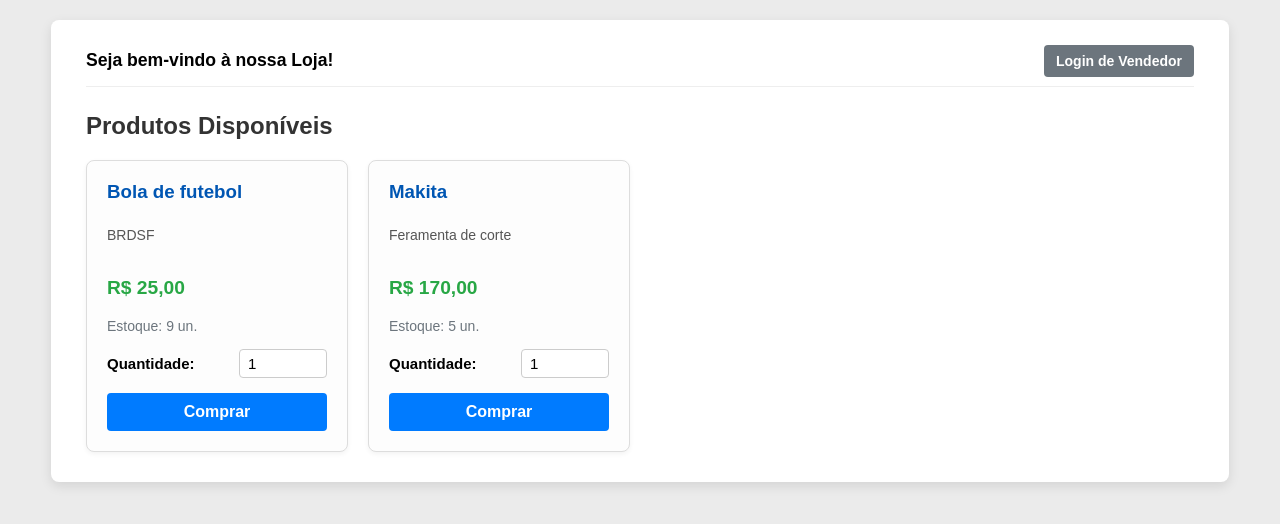
After one commit to WillianHora/dev_evolution_ixc, a PHP site: page /loja.php in a window 1280 px wide. The commit adds this page. Shown: the top 524 px of the page. Run offline with PHP 8.4, Linux system fonts and the light colour scheme; data comes from the database, SQL or seed files in the repository; both versions use the stored data as it was after the commit.

Commit message:
Finalização projeto

```diff
--- /dev/null
+++ b/public/loja.php
@@ -0,0 +1,93 @@
+<?php
+
+session_start();
+
+require_once '../src/Database.php';
+
+function buscarTodosProdutosDisponiveis($db) {
+    // A regra de negócio que você pediu:
+    $sql = "SELECT id, nome, descricao, quantidade, valor
+            FROM produtos
+            WHERE quantidade > 0"; // Só mostra se tiver estoque
+    $stmt = $db->prepare($sql);
+    $stmt->execute();
+    return $stmt->fetchAll(PDO::FETCH_ASSOC);
+}
+
+$db = new Database();
+$produtos_disponiveis = buscarTodosProdutosDisponiveis($db);
+
+$is_admin_logado = isset($_SESSION['logged_in']) && $_SESSION['logged_in'] === true;
+
+?>
+<!DOCTYPE html>
+<html lang="pt-br">
+<head>
+    <meta charset="UTF-8">
+    <meta name="viewport" content="width=device-width, initial-scale=1.0">
+    <title>Loja - Comprar Produtos</title>
+    <link rel="stylesheet" href="/style/loja.css">
+</head>
+<body>
+
+    <div class="container">
+        <div class="admin-header">
+            <span class="welcome-msg">
+                Seja bem-vindo à nossa Loja!
+            </span>
+            <div>
+                <?php if ($is_admin_logado): ?>
+                    <a href="adm.php" class="btn-link">Meu Painel (Vendedor)</a>
+                <?php else: ?>
+                    <a href="index.php" class="btn-link">Login de Vendedor</a>
+                <?php endif; ?>
+            </div>
+        </div>
+
+        <h2>Produtos Disponíveis</h2>
+
+        <?php if(isset($_GET['erro'])): ?>
+            <p class="mensagem-erro">Erro: <?php echo htmlspecialchars($_GET['erro']); ?></p>
+        <?php endif; ?>
+        <?php if(isset($_GET['sucesso'])): ?>
+            <p class="mensagem-sucesso">Compra realizada com sucesso!</p>
+        <?php endif; ?>
+
+        <div class="product-grid">
+
+            <?php if (empty($produtos_disponiveis)): ?>
+                <p class="sem-produtos">Nenhum produto disponível no momento.</p>
+            <?php else: ?>
+                <?php foreach ($produtos_disponiveis as $produto): ?>
+
+                    <div class="product-card">
+                        <h3><?php echo htmlspecialchars($produto['nome']); ?></h3>
+                        <p class="descricao"><?php echo htmlspecialchars($produto['descricao']); ?></p>
+                        <p class="preco">R$ <?php echo number_format($produto['valor'], 2, ',', '.'); ?></p>
+                        <p class="estoque">Estoque: <?php echo $produto['quantidade']; ?> un.</p>
+
+                        <form action="registrar_venda.php" method="POST">
+                            <input type="hidden" name="id_produto" value="<?php echo $produto['id']; ?>">
+                            <input type="hidden" name="valor_produto" value="<?php echo $produto['valor']; ?>">
+
+                            <div class="form-group-compra">
+                                <label for="quantidade-<?php echo $produto['id']; ?>">Quantidade:</label>
+                                <input type="number"
+                                       name="quantidade"
+                                       id="quantidade-<?php echo $produto['id']; ?>"
+                                       value="1"
+                                       min="1"
+                                       max="<?php echo $produto['quantidade']; ?>"
+                                       required>
+                            </div>
+
+                            <button type="submit" class="btn-comprar">Comprar</button>
+                        </form>
+                    </div>
+
+                <?php endforeach; ?>
+            <?php endif; ?>
+        </div>
+    </div>
+</body>
+</html>
--- /dev/null
+++ b/public/style/loja.css
@@ -0,0 +1,173 @@
+/* Estilo base (pode reutilizar o 'body' do seu painel.css) */
+body {
+    font-family: Arial, sans-serif;
+    background-color: rgb(235, 235, 235);
+    margin: 0;
+    padding: 20px;
+    box-sizing: border-box;
+}
+
+.container {
+    background: #ffffff;
+    padding: 30px 35px;
+    border-radius: 8px;
+    box-shadow: 0 4px 12px rgba(0, 0, 0, 0.1);
+    width: 1200px;
+    max-width: 95%;
+    margin: 0 auto;
+    box-sizing: border-box;
+}
+
+/* Cabeçalho de Admin (Reutilizado) */
+.admin-header {
+    width: 100%;
+    margin-bottom: 25px;
+    display: flex;
+    justify-content: space-between;
+    align-items: center;
+    border-bottom: 1px solid #eee;
+    padding-bottom: 15px;
+    flex-wrap: wrap;
+    gap: 15px;
+}
+.admin-header .welcome-msg {
+    font-size: 1.1em;
+    font-weight: bold;
+}
+.admin-header .welcome-msg .user-name {
+    color: #007bff;
+}
+.admin-header .logout-link,
+.admin-header .btn-link {
+    text-decoration: none;
+    background-color: #dc3545;
+    color: white;
+    padding: 8px 12px;
+    border-radius: 4px;
+    font-size: 14px;
+    font-weight: bold;
+    transition: background-color 0.3s;
+    margin-left: 10px;
+}
+.admin-header .btn-link {
+    background-color: #6c757d;
+}
+.admin-header .logout-link:hover {
+    background-color: #c82333;
+}
+.admin-header .btn-link:hover {
+    background-color: #5a6268;
+}
+
+.container h2 {
+    color: #333;
+    margin-bottom: 20px;
+}
+
+/* Grade de Produtos */
+.product-grid {
+    display: grid;
+    /* Cria colunas flexíveis, min de 250px, max de 1fr (espaço igual) */
+    grid-template-columns: repeat(auto-fill, minmax(250px, 1fr));
+    gap: 20px; /* Espaço entre os cards */
+}
+
+/* Card de Produto Individual */
+.product-card {
+    background: #fdfdfd;
+    border: 1px solid #ddd;
+    border-radius: 8px;
+    box-shadow: 0 2px 5px rgba(0,0,0,0.05);
+    padding: 20px;
+    display: flex;
+    flex-direction: column; /* Organiza os itens em coluna */
+}
+
+.product-card h3 {
+    margin-top: 0;
+    margin-bottom: 10px;
+    color: #0056b3;
+}
+
+.product-card .descricao {
+    font-size: 14px;
+    color: #555;
+    flex-grow: 1; /* Faz a descrição ocupar o espaço disponível, alinhando os botões */
+    margin-bottom: 15px;
+}
+
+.product-card .preco {
+    font-size: 1.2em;
+    font-weight: bold;
+    color: #28a745;
+    margin-bottom: 5px;
+}
+
+.product-card .estoque {
+    font-size: 14px;
+    color: #6c757d;
+    margin-bottom: 15px;
+}
+
+/* Formulário de Compra dentro do Card */
+.form-group-compra {
+    display: flex;
+    align-items: center;
+    justify-content: space-between;
+    margin-bottom: 15px;
+}
+
+.form-group-compra label {
+    font-weight: bold;
+    font-size: 15px;
+}
+
+.form-group-compra input {
+    width: 70px; /* Largura do campo quantidade */
+    padding: 5px 8px;
+    border: 1px solid #ccc;
+    border-radius: 4px;
+    font-size: 15px;
+}
+
+.btn-comprar {
+    background-color: #007bff;
+    color: white;
+    padding: 10px;
+    border: none;
+    border-radius: 4px;
+    cursor: pointer;
+    width: 100%;
+    font-size: 16px;
+    font-weight: bold;
+    transition: background-color 0.3s;
+}
+
+.btn-comprar:hover {
+    background-color: #0056b3;
+}
+
+/* Mensagens de feedback */
+.mensagem-erro {
+    color: #dc3545;
+    background: #f8d7da;
+    border: 1px solid #f5c6cb;
+    padding: 10px;
+    border-radius: 4px;
+    margin-bottom: 15px;
+}
+.mensagem-sucesso {
+    color: #28a745;
+    background: #d4edda;
+    border: 1px solid #c3e6cb;
+    padding: 10px;
+    border-radius: 4px;
+    margin-bottom: 15px;
+}
+
+.sem-produtos {
+    font-size: 1.1em;
+    color: #555;
+    padding: 20px;
+    text-align: center;
+}
--- a/src/Database.php
+++ b/src/Database.php
@@ -19,13 +19,24 @@ class Database
         }
     }
 
+    public function beginTransaction()
+    {
+        return $this->pdo->beginTransaction();
+    }
 
     public function exec($sql)
     {
         return $this->pdo->exec($sql);
     }
+    public function rollBack()
+    {
+        return $this->pdo->rollBack();
+    }
 
-
+    public function commit()
+    {
+        return $this->pdo->commit();
+    }
     public function prepare($sql)
     {
         return $this->pdo->prepare($sql);
```
Also changed, not shown: public/minhas_vendas.php (added, +106 -0 lines), public/registrar_venda.php (added, +67 -0 lines), public/style/produtos.css (+49 -0 lines), src/setup.php (+12 -0 lines), src/database/sqlite.db, 1 other file.
